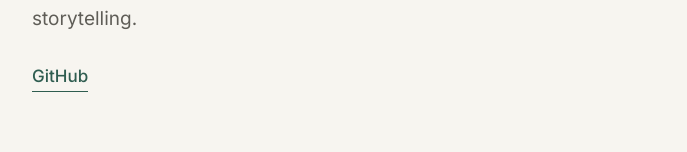
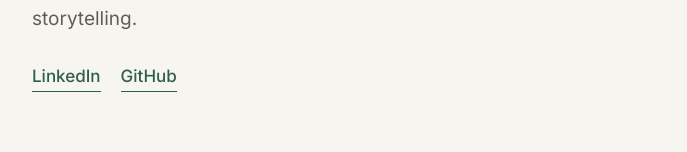
Before and after one commit to kevinjreece/kevinjreece.github.io, a plain HTML site: page index.html in a window 1280 px wide. Shown: the part 305-457 px from the top of the page, without its empty margins (296-983 px from the left). Drawn offline with Linux system fonts and the light colour scheme.

Commit message:
Add LinkedIn link
Co-Authored-By: Claude Opus 5.5 <noreply@anthropic.com>
Claude-Session: https://claude.ai/code/session_01W2M9BEyRRzACmRdTM8vdyq

```diff
--- a/index.html
+++ b/index.html
@@ -17,11 +17,8 @@
       <h1>Kevin J. Reece</h1>
       <p class="lede">Software engineer turned engineering manager. I care about building teams that ship good software, and I still like building small things myself on the side, especially where code meets images, games, and storytelling.</p>
       <nav class="links" aria-label="Elsewhere">
+        <a href="https://www.linkedin.com/in/kevinjreece">LinkedIn</a>
         <a href="https://github.com/kevinjreece">GitHub</a>
-        <!-- Add more links here, for example:
-        <a href="https://www.linkedin.com/in/YOUR-HANDLE">LinkedIn</a>
-        <a href="mailto:you@example.com">Email</a>
-        -->
       </nav>
     </header>
 
```
